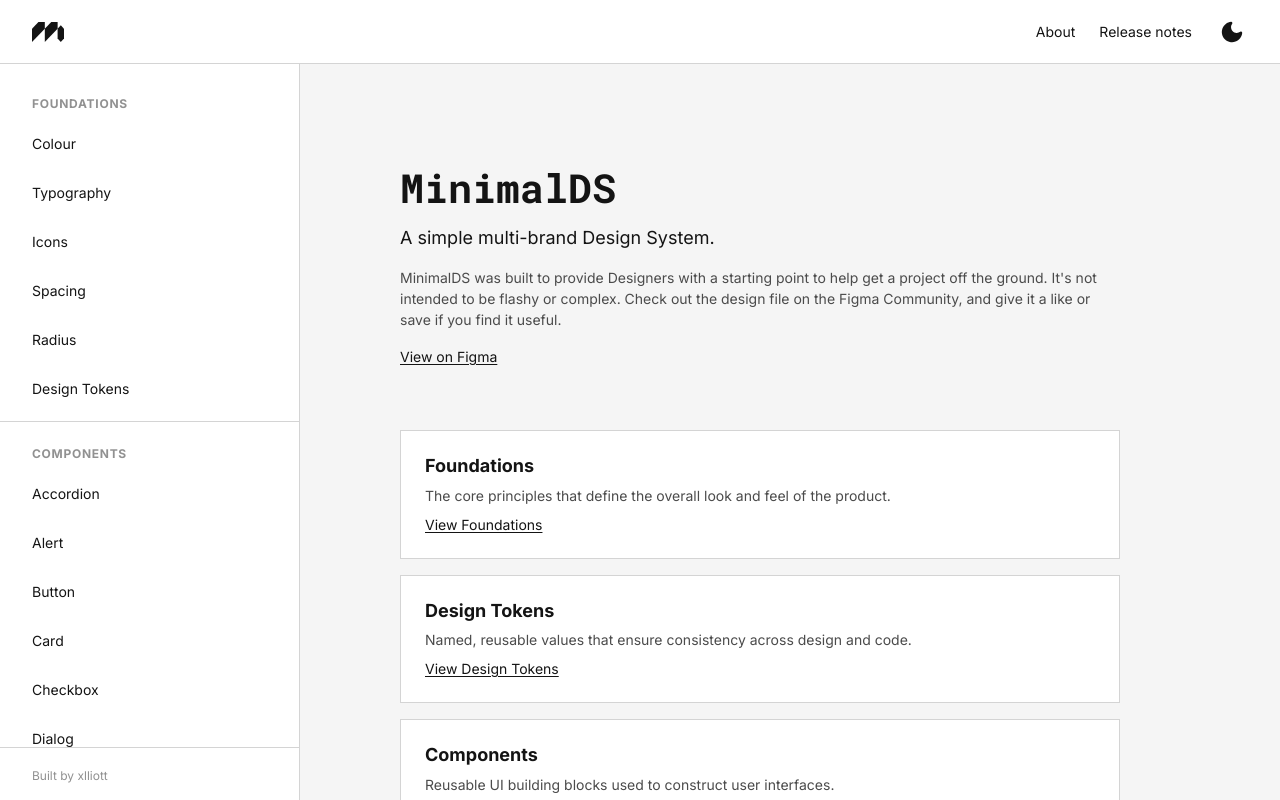
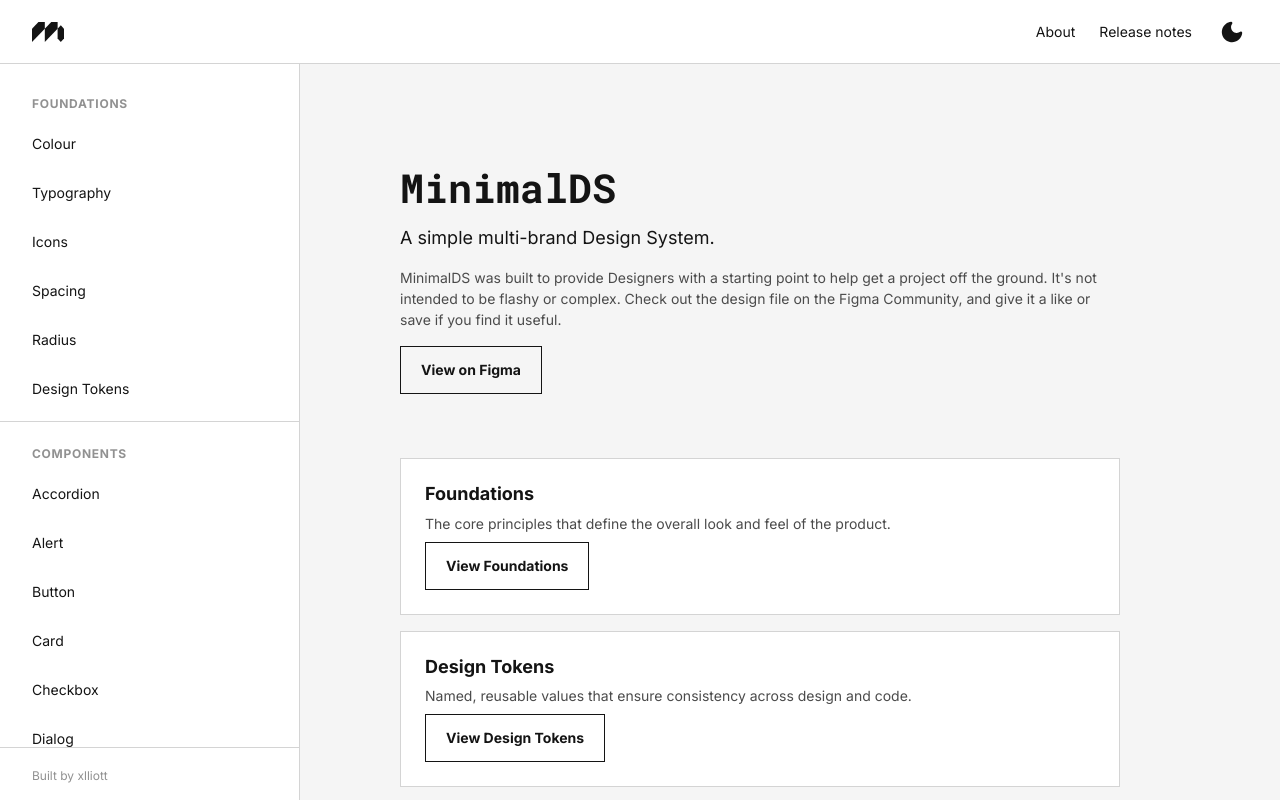
Before and after one commit to xlliott/minimalds, a React (Vite) app: page / in a window 1280 px wide. Built offline with nearby package versions, Linux system fonts and the light colour scheme.

Commit message:
Update Home.jsx

```diff
--- a/src/pages/Home.jsx
+++ b/src/pages/Home.jsx
@@ -1,6 +1,7 @@
 import './Home.css';
+import Button from '../components/Button/Button';
 
-export default function Home({ navigate }) {
+export default function Home() {
   return (
     <div className="mds-page-home">
       <div className="mds-page-home__hero">
@@ -11,39 +12,62 @@ export default function Home({ navigate }) {
           It's not intended to be flashy or complex. Check out the design file on the Figma Community, and give
           it a like or save if you find it useful.
         </p>
-        <a
-          href="https://www.figma.com/community/file/1643197568772735915/minimal-design-system"
-          target="_blank"
-          rel="noopener noreferrer"
-          className="mds-page-home__figma-link"
+        <Button
+          role="secondary"
+          size="default"
+          onClick={() => window.open('https://www.figma.com/community/file/1643197568772735915/minimal-design-system', '_blank')}
         >
           View on Figma
-        </a>
+        </Button>
       </div>
 
       <div className="mds-page-home__cards">
         <div className="mds-page-home__card">
+          <div className="mds-page-home__card-text">
             <h2 className="mds-page-home__card-title">Foundations</h2>
             <p className="mds-page-home__card-body">
               The core principles that define the overall look and feel of the product.
             </p>
-          <a href="#/foundations" className="mds-page-home__card-link">View Foundations</a>
+          </div>
+          <Button
+            role="secondary"
+            size="default"
+            onClick={() => window.location.hash = '#/foundations'}
+          >
+            View Foundations
+          </Button>
         </div>
 
         <div className="mds-page-home__card">
+          <div className="mds-page-home__card-text">
             <h2 className="mds-page-home__card-title">Design Tokens</h2>
             <p className="mds-page-home__card-body">
               Named, reusable values that ensure consistency across design and code.
             </p>
-          <a href="#/tokens" className="mds-page-home__card-link">View Design Tokens</a>
+          </div>
+          <Button
+            role="secondary"
+            size="default"
+            onClick={() => window.location.hash = '#/tokens'}
+          >
+            View Design Tokens
+          </Button>
         </div>
 
         <div className="mds-page-home__card">
+          <div className="mds-page-home__card-text">
             <h2 className="mds-page-home__card-title">Components</h2>
             <p className="mds-page-home__card-body">
               Reusable UI building blocks used to construct user interfaces.
             </p>
-          <a href="#/accordion" className="mds-page-home__card-link">View Components</a>
+          </div>
+          <Button
+            role="secondary"
+            size="default"
+            onClick={() => window.location.hash = '#/accordion'}
+          >
+            View Components
+          </Button>
         </div>
       </div>
     </div>
```
Lines whose indentation alone changed are shown as unchanged.
